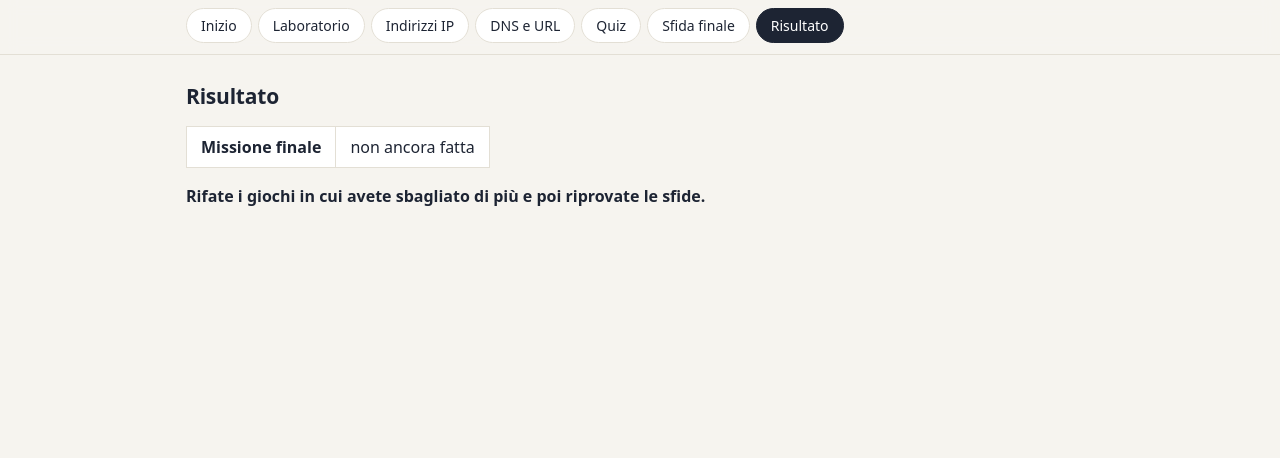
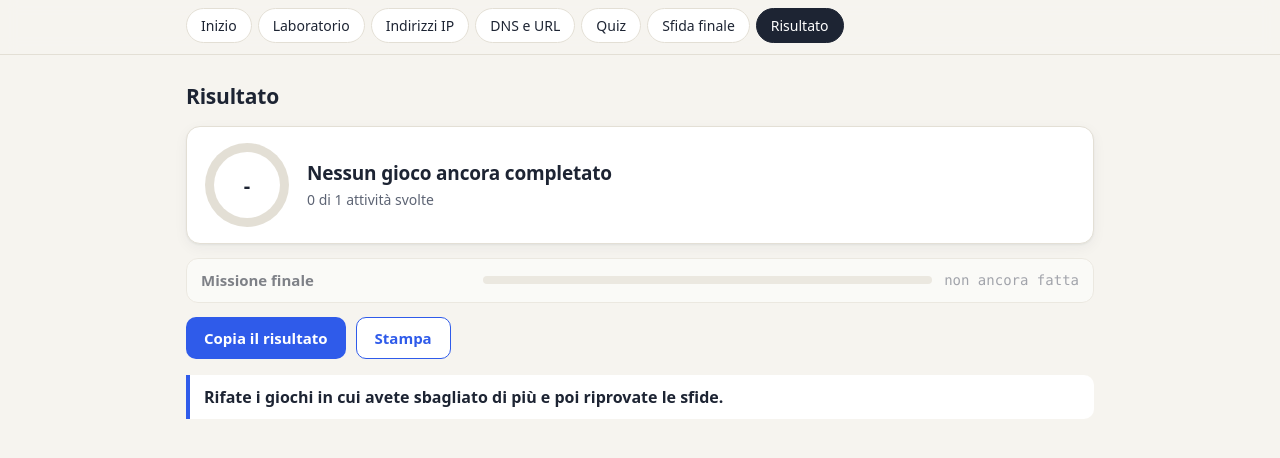
Before and after one commit to federicodiluca/teaching, a plain HTML site: page informatica-1/reti/indirizzi-dns-e-url/index.html in a window 1280 px wide. Both pictures are taken after a click on the button "Risultato". Shown: the part 114-572 px from the top of the page. Drawn offline with Linux system fonts and the light colour scheme.

Commit message:
Schermata finale comune: totale, barre per attività, copia e stampa del risultato

```diff
--- a/assets/teaching.css
+++ b/assets/teaching.css
@@ -164,3 +164,42 @@ body.tg-act input[type=text], body.tg-act select { border-radius: 10px; backgrou
 body.tg-act .sol { border-radius: 10px; }
 body.tg-act :focus-visible { outline: 2px solid var(--acc); outline-offset: 2px; }
 @media print { body.tg-act nav { display: none; } }
+
+/* ---------- schermata finale (#tg-res) ---------- */
+body.tg-act .tg-hidden { display: none; }
+#tg-res { margin: 8px 0 14px; }
+.tg-res-top {
+  display: flex; align-items: center; gap: 18px; background: var(--card); border: 1px solid var(--line);
+  border-radius: 14px; padding: 16px 18px; box-shadow: 0 1px 2px rgba(29, 36, 51, .05), 0 4px 14px rgba(29, 36, 51, .05);
+}
+.tg-res-top strong { display: block; font-size: 19px; letter-spacing: -.01em; }
+.tg-res-top span { color: var(--mute); font-size: 14px; }
+.tg-ring {
+  --p: 0; flex: 0 0 auto; width: 84px; height: 84px; border-radius: 50%; display: grid; place-items: center;
+  background: conic-gradient(var(--acc) calc(var(--p) * 1%), var(--line) 0);
+}
+.tg-ring b { width: 66px; height: 66px; border-radius: 50%; background: var(--card); display: grid; place-items: center; font: 700 20px var(--tg-sans); }
+.tg-res-list { list-style: none; margin: 14px 0 0; padding: 0; display: grid; gap: 8px; }
+.tg-res-list li {
+  display: grid; grid-template-columns: minmax(120px, 1.2fr) 2fr auto; gap: 12px; align-items: center;
+  background: var(--card); border: 1px solid var(--line); border-radius: 12px; padding: 10px 14px; font-size: 15px;
+}
+.tg-res-list .n { font-weight: 600; }
+.tg-res-list .bar { height: 8px; border-radius: 999px; background: var(--line); overflow: hidden; }
+.tg-res-list .bar i { display: block; height: 100%; border-radius: inherit; background: var(--acc); transition: width .4s ease; }
+.tg-res-list li.ok .bar i { background: var(--ok); }
+.tg-res-list li.mid .bar i { background: #d39a00; }
+.tg-res-list li.ko .bar i { background: var(--ko); }
+.tg-res-list li.todo { opacity: .55; }
+.tg-res-list .v { color: var(--mute); font: 500 14px var(--tg-mono); white-space: nowrap; }
+.tg-res-act { display: flex; gap: 10px; flex-wrap: wrap; margin-top: 14px; }
+body.tg-act p#rmsg { background: var(--card); border-left: 4px solid var(--acc); border-radius: 0 10px 10px 0; padding: 10px 14px; }
+body.tg-act p#rmsg:empty { display: none; }
+@media (max-width: 560px) {
+  .tg-res-list li { grid-template-columns: 1fr auto; }
+  .tg-res-list .bar { grid-column: 1 / -1; order: 3; }
+}
+@media print {
+  .tg-res-act { display: none; }
+  .tg-ring, .tg-res-list .bar i { -webkit-print-color-adjust: exact; print-color-adjust: exact; }
+}
--- a/assets/teaching.js
+++ b/assets/teaching.js
@@ -124,8 +124,71 @@
     }
   }
 
+  /* ---------- schermata finale ----------
+     Le attività con la struttura comune scrivono il riepilogo in #restab (righe "x su y").
+     Qui lo si osserva e lo si ridisegna come pannello con barre, totale e "Copia il risultato". */
+  function risultato() {
+    var tab = document.getElementById("restab");
+    if (!tab || !document.body.classList.contains("tg-act")) return;
+    var box = document.createElement("div");
+    box.id = "tg-res";
+    tab.parentNode.insertBefore(box, tab);
+    tab.classList.add("tg-hidden");
+
+    function disegna() {
+      var righe = [].map.call(tab.querySelectorAll("tr"), function (tr) {
+        var nome = (tr.querySelector("th") || {}).textContent || "";
+        var val = (tr.querySelector("td") || {}).textContent || "";
+        var m = val.match(/(\d+)\s+su\s+(\d+)/);
+        return { nome: nome, val: val, ok: m ? +m[1] : null, tot: m ? +m[2] : null };
+      });
+      if (!righe.length) { box.innerHTML = ""; return; }
+      var fatte = righe.filter(function (r) { return r.tot; });
+      var ok = fatte.reduce(function (s, r) { return s + r.ok; }, 0);
+      var tot = fatte.reduce(function (s, r) { return s + r.tot; }, 0);
+      var pc = tot ? Math.round(ok * 100 / tot) : 0;
+      var html = '<div class="tg-res-top"><div class="tg-ring" style="--p:' + pc + '"><b>' + (tot ? pc + "%" : "-") + "</b></div>" +
+        "<div><strong>" + (tot ? ok + " risposte giuste su " + tot : "Nessun gioco ancora completato") + "</strong>" +
+        "<span>" + fatte.length + " di " + righe.length + " attività svolte</span></div></div><ul class=\"tg-res-list\">";
+      righe.forEach(function (r) {
+        var p = r.tot ? Math.round(r.ok * 100 / r.tot) : 0;
+        html += '<li class="' + (r.tot ? (p >= 80 ? "ok" : p >= 50 ? "mid" : "ko") : "todo") + '"><span class="n">' + esc(r.nome) +
+          '</span><span class="bar"><i style="width:' + p + '%"></i></span><span class="v">' + esc(r.val) + "</span></li>";
+      });
+      html += '</ul><div class="tg-res-act"><button type="button" class="btn" data-a="copia">Copia il risultato</button>' +
+        '<button type="button" class="btn sec" data-a="stampa">Stampa</button></div>';
+      box.innerHTML = html;
+    }
+
+    function testo() {
+      var who = (document.getElementById("who") || {}).textContent || "";
+      var r = [].map.call(tab.querySelectorAll("tr"), function (tr) {
+        return "- " + tr.querySelector("th").textContent + ": " + tr.querySelector("td").textContent;
+      });
+      return [document.title, who].concat(r, [new Date().toLocaleString("it-IT"), location.href.split("#")[0]])
+        .filter(Boolean).join("\n");
+    }
+
+    box.addEventListener("click", function (e) {
+      var b = e.target.closest("button"); if (!b) return;
+      if (b.dataset.a === "stampa") { window.print(); return; }
+      var t = testo(), fatto = function () { b.textContent = "Copiato!"; setTimeout(function () { b.textContent = "Copia il risultato"; }, 1800); };
+      if (navigator.clipboard && window.isSecureContext) navigator.clipboard.writeText(t).then(fatto, function () { manuale(t); });
+      else manuale(t);
+      function manuale(s) {
+        var ta = document.createElement("textarea"); ta.value = s; ta.style.position = "fixed"; ta.style.opacity = "0";
+        document.body.appendChild(ta); ta.select();
+        try { document.execCommand("copy"); fatto(); } catch (err) { window.prompt("Copia il testo:", s); }
+        ta.remove();
+      }
+    });
+
+    new MutationObserver(disegna).observe(tab, { childList: true, subtree: true, characterData: true });
+    disegna();
+  }
+
   function avvia() {
-    if (document.body.dataset.tg === "elenco") { tema(); elenco(); } else { barra(); }
+    if (document.body.dataset.tg === "elenco") { tema(); elenco(); } else { barra(); risultato(); }
   }
   if (document.readyState === "loading") document.addEventListener("DOMContentLoaded", avvia); else avvia();
 })();
```
